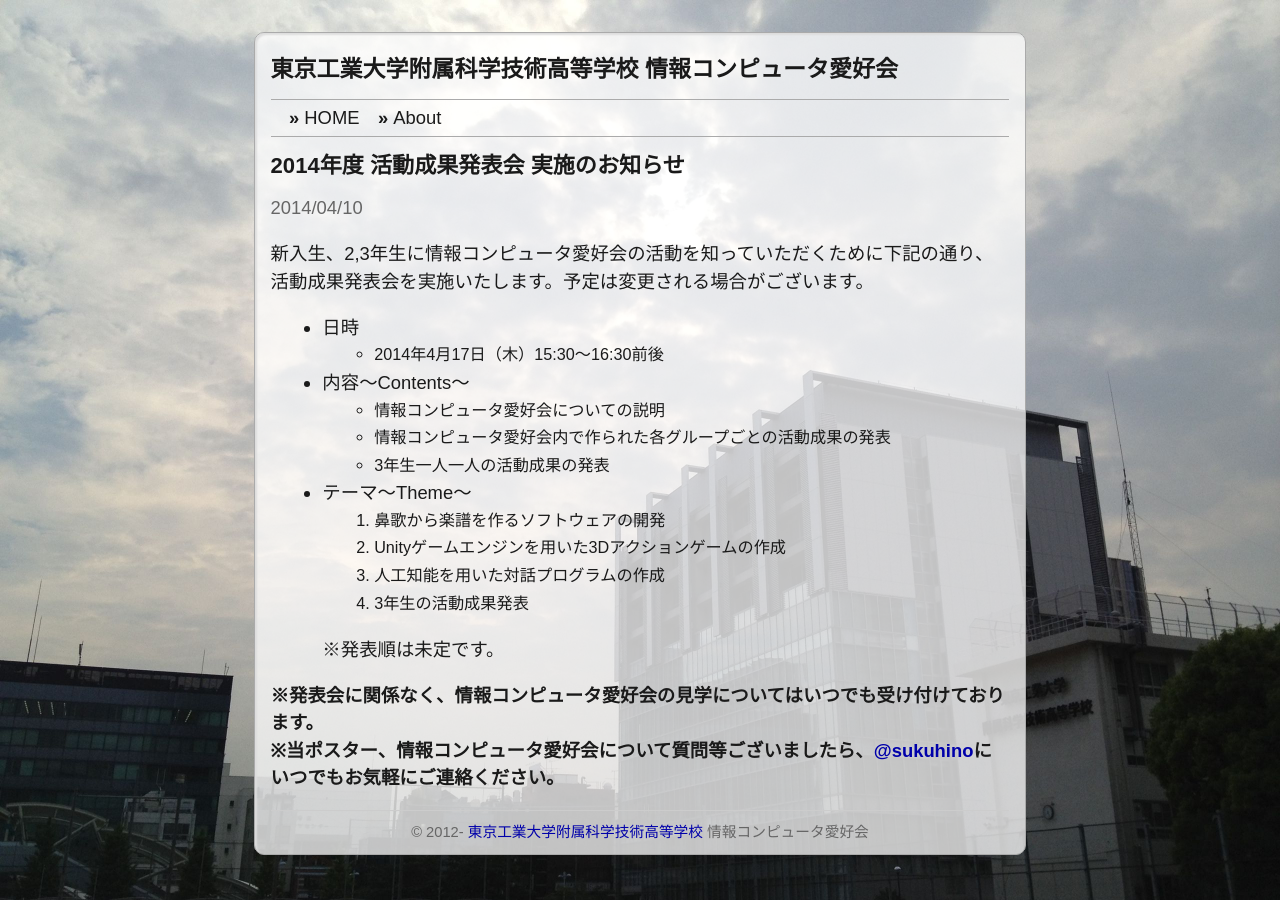
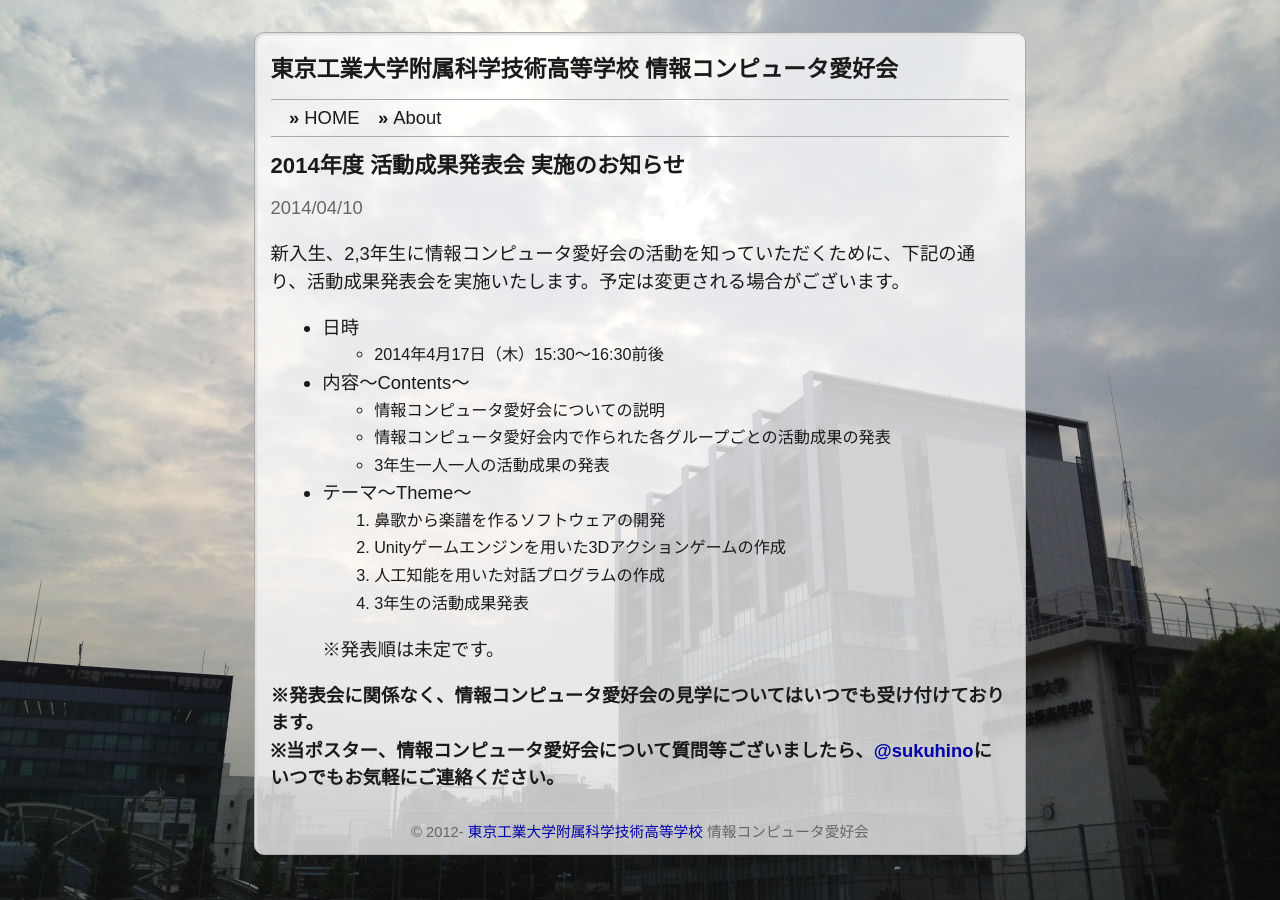
Before and after one commit to comlovers/comlovers.github.io, a Jekyll site: the page built from _posts/2014-4-9-announcement-recital.markdown, in a window 1280 px wide. Built offline with Jekyll 4.4.1, drawn with Linux system fonts in a browser that asks for light colours; Markdown is read by kramdown in place of the engine named in the settings.

Commit message:
Change sentences

```diff
--- a/_posts/2014-4-9-announcement-recital.markdown
+++ b/_posts/2014-4-9-announcement-recital.markdown
@@ -7,7 +7,7 @@ categories: info
 
 
 
-新入生、2,3年生に情報コンピュータ愛好会の活動を知っていただくために下記の通り、活動成果発表会を実施いたします。予定は変更される場合がございます。
+新入生、2,3年生に情報コンピュータ愛好会の活動を知っていただくために、下記の通り、活動成果発表会を実施いたします。予定は変更される場合がございます。
 
 - 日時
 	- 2014年4月17日（木）15:30〜16:30前後
```
